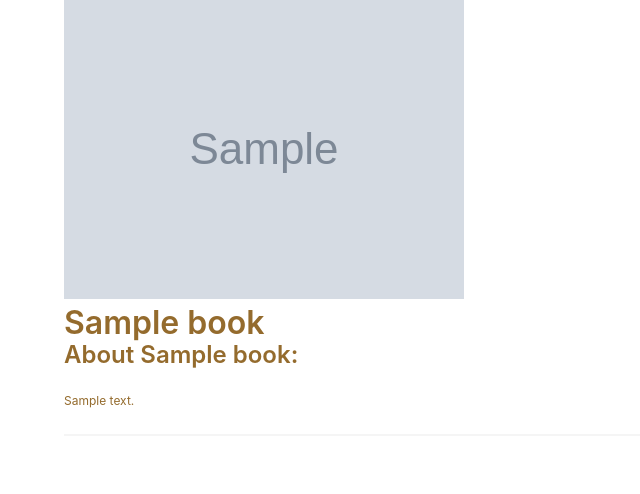
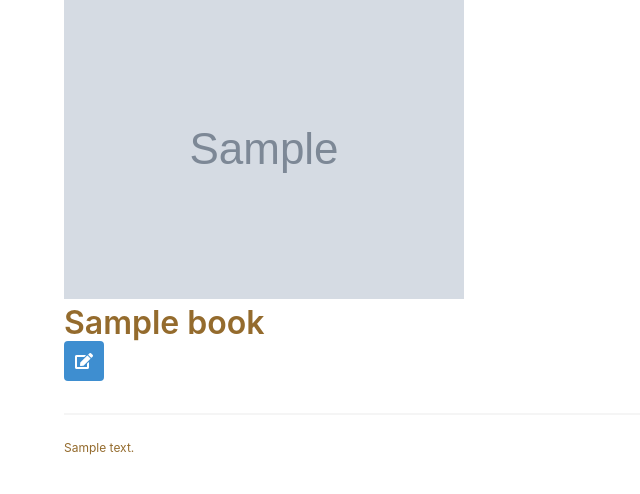
Before and after one commit to kellims/Wingardium_Readiosa, a Django app: page /books/1/ in a window 1280 px wide. Shown: the part 53-547 px from the top of the page, without its empty margins (0-640 px from the left). Run offline with Django 4.2, Linux system fonts and the light colour scheme; tables that the repository leaves empty hold one stand-in row (values such as "Sample post"); grey boxes marked "Sample" are stand-in pictures.

Commit message:
update book added

```diff
--- a/main_app/static/styles/main.css
+++ b/main_app/static/styles/main.css
@@ -85,7 +85,7 @@ p {
     width: 100%;
     padding: 10px;
     display: grid;
-    grid-template-columns: 0.1fr 3fr 1fr;
+    grid-template-columns: 0.1fr .8fr 1fr;
     border-radius: 5px;
 }
 
--- a/main_app/templates/author_detail.html
+++ b/main_app/templates/author_detail.html
@@ -72,6 +72,7 @@
           <span>{{forloop.counter}}</span>
           <span><b>{{book.title}}</b></span>
           <span>{{book.description}}</span>
+          <hr>
         </div>
             {% empty %}
         <article class="message">
--- a/main_app/templates/book_detail.html
+++ b/main_app/templates/book_detail.html
@@ -8,12 +8,19 @@
     <h1 class="title">{{book.title}}</h1>
 </div>
 <div class="detail__container">
-
+    <div class="buttons">
+        <a href="{% url 'book_update' book.pk %}" class="button is-info">
+            <span class="icon">
+                <i class="fas fa-edit"></i>
+            </span>
+        </a>
+    </div>
+    <hr>
     <div class="detail__about">
-        <h4 class="title is-4">About {{book.title}}:</h4>
+        <h4 class="title is-4"></h4>
         <p>{{book.description}}</p>
     </div>
-    <hr>
+
     <div class="detail__books mb-5">
 
 
--- a/main_app/urls.py
+++ b/main_app/urls.py
@@ -13,4 +13,5 @@ urlpatterns = [
   path('authors/<int:pk>/books/new/', views.BookCreate.as_view(), name="book_create"),
   path('books/', views.BookList.as_view(), name="book_list"),
   path('books/<int:pk>/', views.BookDetail.as_view(), name="book_detail"),
+  path('books/<int:pk>/update',views.BookUpdate.as_view(), name="book_update"),
 ]
--- a/main_app/views.py
+++ b/main_app/views.py
@@ -96,3 +96,13 @@ class BookList(TemplateView):
 class BookDetail(DetailView):
     model = Book
     template_name = "book_detail.html"
+
+
+class BookUpdate(UpdateView):
+    model = Book
+    fields = ['title', 'image', 'description', 'author']
+    template_name = "book_update.html"
+    success_url = "/books/"
+
+    def get_success_url(self):
+        return reverse('book_detail', kwargs={'pk': self.object.pk})
```
Also changed, not shown: main_app/templates/book_update.html (added, +8 -0 lines).
